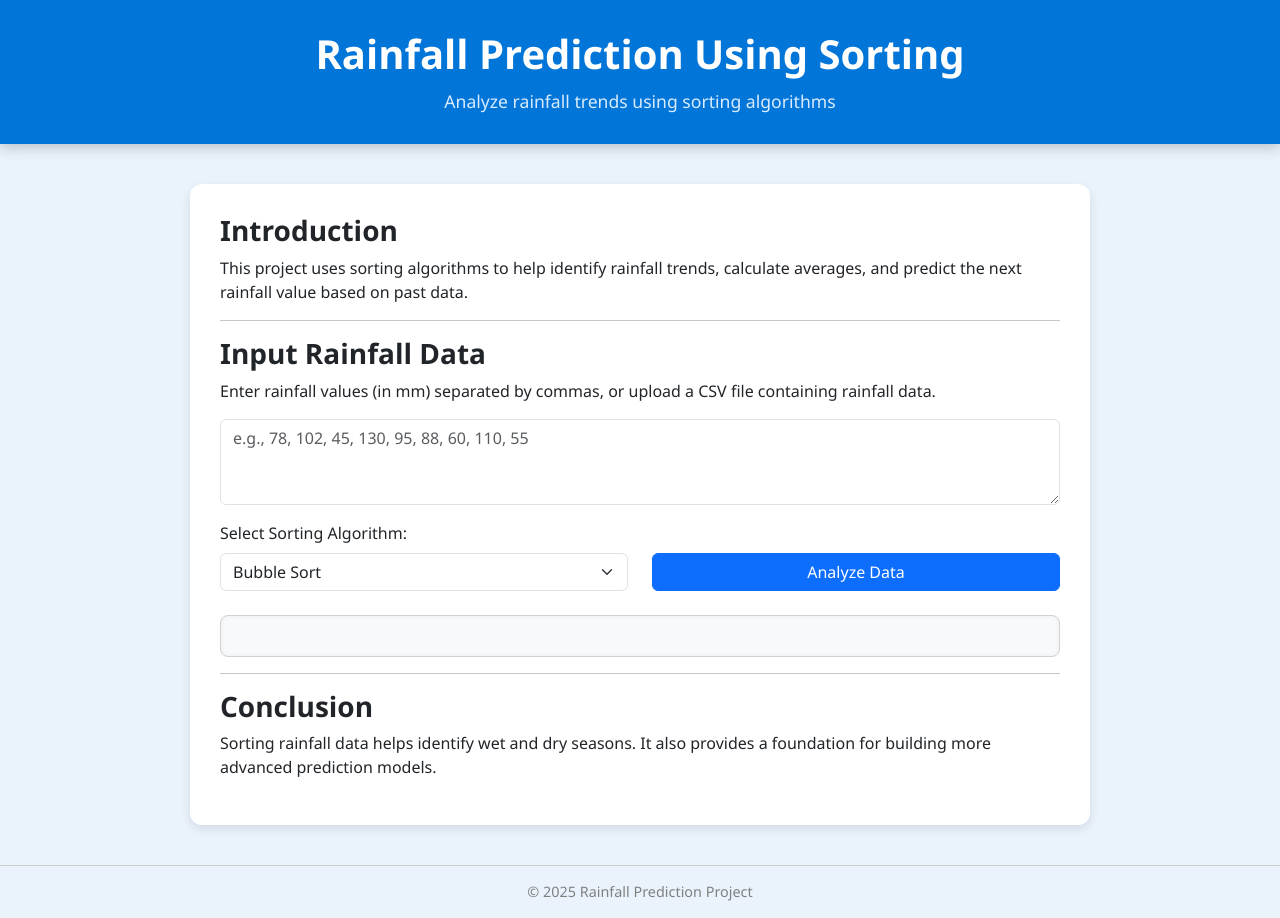
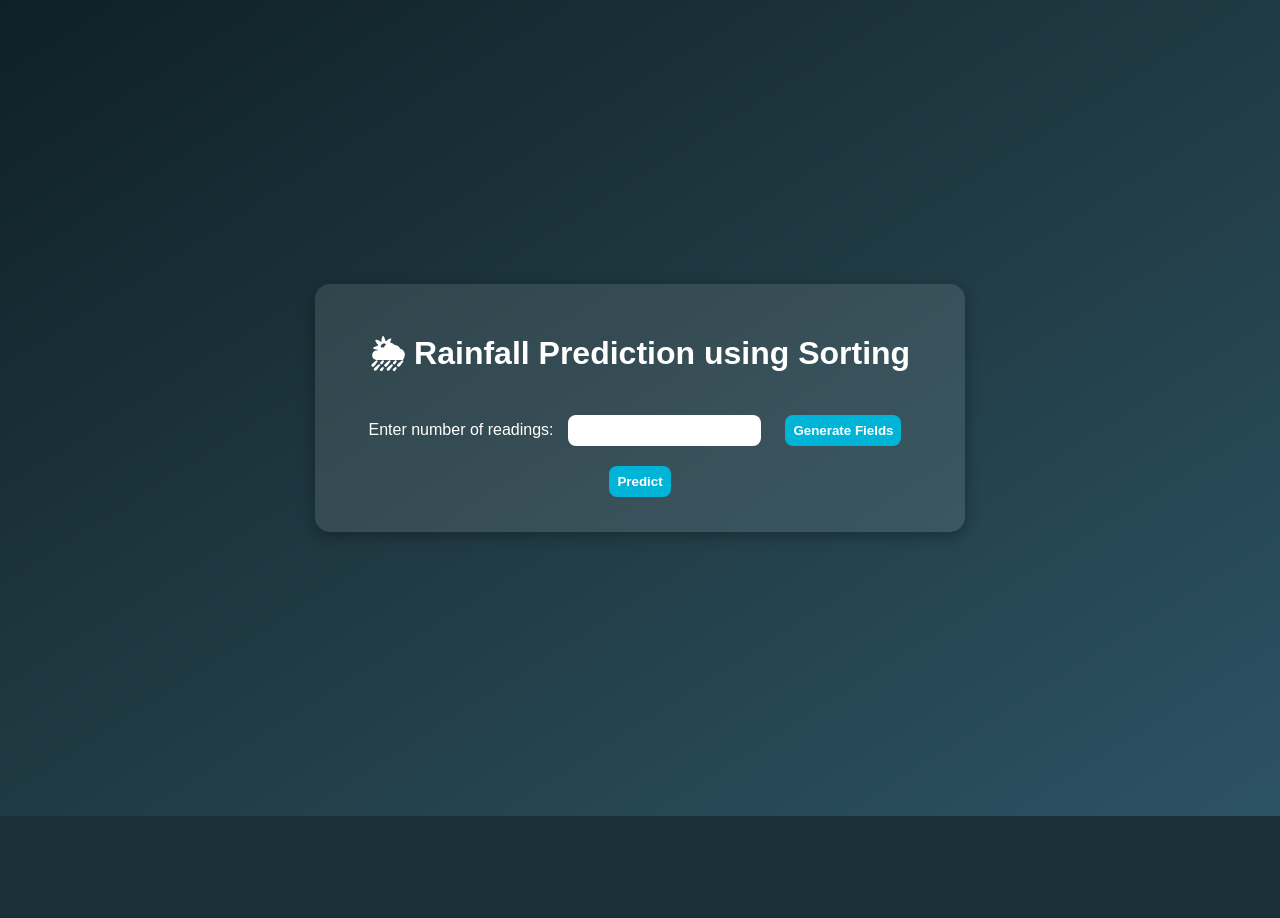
Before and after one commit to THEGODSAVIOUR/Python-project, a Flask app: page / in a window 1280 px wide. After the commit the page ends 816 px from the top, so only its background shows below. Run offline with Flask 3, Linux system fonts and the light colour scheme; some libraries are stand-ins or nearby versions.

Commit message:
Add result.html and rainfall prediction logic

```diff
--- a/app.py
+++ b/app.py
@@ -1,99 +1,55 @@
-from flask import Flask, render_template, request, jsonify
-from flask_cors import CORS
-import numpy as np
+from flask import Flask, render_template, request
+import math
 
-# --- Initialize Flask app ---
 app = Flask(__name__)
-CORS(app)  # Allow frontend (JS) to talk to Flask
 
-# --- Routes ---
+def calculate_humidity(air_temp, dew_temp):
+    """Calculate relative humidity based on given formulas."""
+    specific_humidity = 6.11 * (10 ** ((7.5 * dew_temp) / (237.3 + dew_temp)))
+    saturation_point = 6.11 * (10 ** ((7.5 * air_temp) / (237.3 + air_temp)))
+    relative_humidity = (specific_humidity / saturation_point) * 100
+    return relative_humidity
+
+
 @app.route('/')
-def home():
+def index():
     return render_template('index.html')
 
 
-@app.route('/analyze', methods=['POST'])
-def analyze():
+@app.route('/predict', methods=['POST'])
+def predict():
     try:
-        data = request.json.get('rainfall', [])
-        algorithm = request.json.get('algorithm', 'bubble')
+        n = int(request.form['count'])
+        readings = []
 
-        if not data:
-            return jsonify({'error': 'No rainfall data provided'}), 400
+        # Collect readings from form
+        for i in range(n):
+            air = float(request.form[f'air{i}'])
+            dew = float(request.form[f'dew{i}'])
+            rh = calculate_humidity(air, dew)
+            readings.append((rh, air, dew))
 
-        # --- Sorting algorithms ---
-        if algorithm == 'bubble':
-            sorted_data = bubble_sort(data)
-        elif algorithm == 'selection':
-            sorted_data = selection_sort(data)
-        elif algorithm == 'insertion':
-            sorted_data = insertion_sort(data)
-        elif algorithm == 'quick':
-            sorted_data = quick_sort(data)
-        else:
-            sorted_data = bubble_sort(data)  # Default fallback
+        # Sort by relative humidity (ascending)
+        readings.sort(key=lambda x: x[0])
 
-        # --- Calculations ---
-        avg = np.mean(sorted_data)
-        predicted = avg * 1.1  # Simple example: +10% trend prediction
+        # Find highest relative humidity
+        highest = readings[-1]
+        prediction = "Low chance of rainfall."
 
-        # --- Response ---
-        return jsonify({
-            'original': data,
-            'sorted_data': sorted_data,
-            'average': round(float(avg), 2),
-            'prediction': round(float(predicted), 2)
-        })
+        # Check if temperature is dropping compared to previous reading
+        if highest[0] > 80 and n > 1 and highest[1] < readings[-2][1]:
+            prediction = "High chance of rainfall (humidity high & temperature dropping)."
+
+        return render_template(
+            'result.html',
+            readings=readings,
+            highest=highest,
+            prediction=prediction
+        )
 
     except Exception as e:
-        return jsonify({'error': str(e)}), 500
+        return f"Error: {e}"
 
 
-# --- Sorting Algorithms ---
-
-def bubble_sort(arr):
-    a = arr[:]
-    for i in range(len(a)):
-        for j in range(0, len(a) - i - 1):
-            if a[j] > a[j + 1]:
-                a[j], a[j + 1] = a[j + 1], a[j]
-    return a
-
-
-def selection_sort(arr):
-    a = arr[:]
-    for i in range(len(a)):
-        min_idx = i
-        for j in range(i + 1, len(a)):
-            if a[j] < a[min_idx]:
-                min_idx = j
-        a[i], a[min_idx] = a[min_idx], a[i]
-    return a
-
-
-def insertion_sort(arr):
-    a = arr[:]
-    for i in range(1, len(a)):
-        key = a[i]
-        j = i - 1
-        while j >= 0 and key < a[j]:
-            a[j + 1] = a[j]
-            j -= 1
-        a[j + 1] = key
-    return a
-
-
-def quick_sort(arr):
-    if len(arr) <= 1:
-        return arr
-    else:
-        pivot = arr[len(arr) // 2]
-        left = [x for x in arr if x < pivot]
-        middle = [x for x in arr if x == pivot]
-        right = [x for x in arr if x > pivot]
-        return quick_sort(left) + middle + quick_sort(right)
-
-
-# --- Run Server ---
 if __name__ == '__main__':
     app.run(debug=True)
--- a/requrements.txt
+++ /dev/null
@@ -1,4 +0,0 @@
-Flask
-flask-cors
-numpy
-gunicorn
--- a/static/script.js
+++ b/static/script.js
@@ -1,49 +1,16 @@
-document.addEventListener("DOMContentLoaded", () => {
-  const analyzeBtn = document.getElementById("analyze-btn");
-  const rainfallInput = document.getElementById("rainfall");
-  const algorithmSelect = document.getElementById("algorithm");
-  const outputDiv = document.getElementById("output");
+function generateInputs() {
+    const count = document.getElementById('count').value;
+    const container = document.getElementById('inputFields');
+    container.innerHTML = "";
 
-  analyzeBtn.addEventListener("click", async () => {
-    // Get rainfall values from textarea
-    const rainfallValues = rainfallInput.value
-      .split(",")
-      .map(v => parseFloat(v.trim()))
-      .filter(v => !isNaN(v));
-
-    if (rainfallValues.length === 0) {
-      outputDiv.innerHTML = "<p style='color:red;'>⚠️ Please enter valid rainfall values!</p>";
-      return;
+    for (let i = 0; i < count; i++) {
+        container.innerHTML += `
+            <div>
+                <label>Air Temp (°C) ${i + 1}:</label>
+                <input type="number" name="air${i}" min="23" max="28" required>
+                <label>Dew Point (°C) ${i + 1}:</label>
+                <input type="number" name="dew${i}" min="7" max="16" required>
+            </div>
+        `;
     }
-
-    const algorithm = algorithmSelect.value;
-
-    try {
-      const response = await fetch("/analyze", {
-        method: "POST",
-        headers: { "Content-Type": "application/json" },
-        body: JSON.stringify({
-          rainfall: rainfallValues,
-          algorithm: algorithm
-        })
-      });
-
-      if (!response.ok) {
-        throw new Error("Server error");
-      }
-
-      const result = await response.json();
-
-      outputDiv.innerHTML = `
-        <h3>Results</h3>
-        <p><b>Original Data:</b> ${result.original.join(", ")}</p>
-        <p><b>Sorted Data (${algorithm} sort):</b> ${result.sorted_data.join(", ")}</p>
-        <p><b>Average Rainfall:</b> ${result.average}</p>
-        <p><b>Predicted Next Value:</b> ${result.prediction}</p>
-      `;
-    } catch (error) {
-      console.error(error);
-      outputDiv.innerHTML = "<p style='color:red;'>⚠️ Something went wrong while processing data.</p>";
-    }
-  });
-});
+}
--- a/static/style.css
+++ b/static/style.css
@@ -1,120 +1,64 @@
-/* ---------- General Page Styling ---------- */
 body {
-  background-color: #eaf3fc;
-  font-family: "Segoe UI", Tahoma, Geneva, Verdana, sans-serif;
-  color: #333;
-  margin: 0;
-  padding: 0;
+  background: linear-gradient(to bottom right, #0f2027, #203a43, #2c5364);
+  color: white;
+  font-family: 'Poppins', sans-serif;
+  display: flex;
+  justify-content: center;
+  align-items: center;
+  height: 100vh;
+  flex-direction: column;
 }
 
-/* ---------- Header ---------- */
-header {
-  background-color: #0275d8;
-  color: white;
+.container {
+  background: rgba(255, 255, 255, 0.1);
+  padding: 25px;
+  border-radius: 15px;
+  box-shadow: 0 4px 15px rgba(0,0,0,0.3);
   text-align: center;
-  padding: 40px 0;
-  box-shadow: 0 4px 12px rgba(0, 0, 0, 0.2);
+  width: 90%;
+  max-width: 600px;
 }
 
-header h1 {
-  font-size: 2.5rem;
-  font-weight: 700;
-  margin-bottom: 10px;
+input, button {
+  margin: 10px;
+  padding: 8px;
+  border-radius: 8px;
+  border: none;
+  outline: none;
 }
 
-header p {
-  font-size: 1.1rem;
-  margin: 0;
-  color: #d9ecff;
-}
-
-/* ---------- Main Container ---------- */
-.container {
-  background-color: white;
-  margin: 40px auto;
-  padding: 30px 40px;
-  border-radius: 16px;
-  box-shadow: 0 4px 15px rgba(0, 0, 0, 0.1);
-  max-width: 900px;
-}
-
-/* ---------- Section Headers ---------- */
-h3 {
-  color: #014f86;
-  font-weight: 700;
-  margin-top: 30px;
-  margin-bottom: 15px;
-}
-
-/* ---------- Input Elements ---------- */
-textarea {
-  border: 1px solid #bcd0e0;
-  border-radius: 10px;
-  font-size: 1rem;
-  padding: 10px;
-  width: 100%;
-  transition: border 0.3s;
-}
-
-textarea:focus {
-  outline: none;
-  border-color: #0275d8;
-  box-shadow: 0 0 6px rgba(2, 117, 216, 0.3);
-}
-
-select {
-  border-radius: 8px;
-  padding: 8px;
-  border: 1px solid #bcd0e0;
-  font-size: 1rem;
-  transition: border 0.3s;
-}
-
-select:focus {
-  border-color: #0275d8;
-  box-shadow: 0 0 6px rgba(2, 117, 216, 0.3);
-}
-
-/* ---------- Buttons ---------- */
 button {
-  background-color: #0275d8;
+  background-color: #00b4d8;
   color: white;
-  font-weight: 600;
-  border: none;
-  border-radius: 8px;
-  padding: 10px 20px;
-  transition: all 0.3s ease;
+  cursor: pointer;
+  font-weight: bold;
 }
 
 button:hover {
-  background-color: #025aa5;
-  transform: scale(1.02);
+  background-color: #0096c7;
 }
 
-/* ---------- Output Box ---------- */
-#output {
-  background-color: #f8f9fa;
-  border-radius: 10px;
-  padding: 20px;
-  margin-top: 25px;
-  border: 1px solid #d1d1d1;
-  font-family: "Courier New", monospace;
-  white-space: pre-line;
-  line-height: 1.6;
-  color: #222;
-  box-shadow: inset 0 0 5px rgba(0, 0, 0, 0.05);
+table {
+  width: 100%;
+  border-collapse: collapse;
+  margin-top: 20px;
 }
 
-/* ---------- Footer ---------- */
-footer {
-  text-align: center;
-  color: gray;
-  font-size: 0.9rem;
-  padding: 20px;
-  margin-top: 40px;
-  border-top: 1px solid #ccc;
+th, td {
+  border: 1px solid white;
+  padding: 8px;
 }
 
-footer p {
-  margin: 0;
+.btn {
+  display: inline-block;
+  margin-top: 20px;
+  background-color: #0077b6;
+  color: white;
+  padding: 10px 20px;
+  border-radius: 8px;
+  text-decoration: none;
 }
+
+.btn:hover {
+  background-color: #023e8a;
+}
--- a/templates/index.html
+++ b/templates/index.html
@@ -1,122 +1,23 @@
 <!DOCTYPE html>
 <html lang="en">
 <head>
-  <link rel="stylesheet" href="{{ url_for('static', filename='style.css') }}">
-  <meta charset="UTF-8" />
-  <meta name="viewport" content="width=device-width, initial-scale=1.0" />
-  <title>Rainfall Prediction Using Sorting</title>
-
-  <!-- Bootstrap CSS -->
-  <link
-    href="https://cdn.jsdelivr.net/npm/bootstrap@5.3.0/dist/css/bootstrap.min.css"
-    rel="stylesheet"
-  />
-
-  <style>
-    body {
-      background-color: #eaf3fc;
-      font-family: "Segoe UI", Tahoma, Geneva, Verdana, sans-serif;
-    }
-
-    header {
-      background-color: #0275d8;
-      color: white;
-      padding: 30px 0;
-      text-align: center;
-    }
-
-    .container {
-      margin-top: 40px;
-      max-width: 900px;
-      background-color: white;
-      padding: 30px;
-      border-radius: 12px;
-      box-shadow: 0 4px 10px rgba(0, 0, 0, 0.1);
-    }
-
-    footer {
-      text-align: center;
-      margin-top: 40px;
-      padding: 15px;
-      color: gray;
-    }
-
-    #output {
-      background-color: #f8f9fa;
-      border-radius: 8px;
-      padding: 20px;
-      margin-top: 20px;
-      border: 1px solid #d1d1d1;
-      white-space: pre-line;
-    }
-
-    h1, h3 {
-      font-weight: 700;
-    }
-
-    button {
-      margin-top: 10px;
-    }
-  </style>
+    <meta charset="UTF-8">
+    <meta name="viewport" content="width=device-width, initial-scale=1.0">
+    <title>Rainfall Prediction</title>
+    <link rel="stylesheet" href="{{ url_for('static', filename='style.css') }}">
 </head>
 <body>
-  <header>
-    <h1>Rainfall Prediction Using Sorting</h1>
-    <p>Analyze rainfall trends using sorting algorithms</p>
-  </header>
-
-  <div class="container">
-    <h3>Introduction</h3>
-    <p>
-      This project uses sorting algorithms to help identify rainfall trends, calculate averages,
-      and predict the next rainfall value based on past data.
-    </p>
-
-    <hr />
-
-    <h3>Input Rainfall Data</h3>
-    <p>
-      Enter rainfall values (in mm) separated by commas, or upload a CSV file containing rainfall data.
-    </p>
-
-    <textarea
-      id="rainfall"
-      class="form-control"
-      rows="3"
-      placeholder="e.g., 78, 102, 45, 130, 95, 88, 60, 110, 55"
-    ></textarea>
-
-    <div class="row mt-3">
-      <div class="col-md-6">
-        <label class="form-label">Select Sorting Algorithm:</label>
-        <select id="algorithm" class="form-select">
-          <option value="bubble">Bubble Sort</option>
-          <option value="selection">Selection Sort</option>
-          <option value="quick">Quick Sort</option>
-        </select>
-      </div>
-
-      <div class="col-md-6 d-flex align-items-end">
-        <button id="analyze-btn" class="btn btn-primary w-100">Analyze Data</button>
-      </div>
+    <div class="container">
+        <h1>🌦 Rainfall Prediction using Sorting</h1>
+        <form method="POST" action="/predict" id="tempForm">
+            <label>Enter number of readings:</label>
+            <input type="number" id="count" name="count" min="1" required>
+            <button type="button" onclick="generateInputs()">Generate Fields</button>
+            <div id="inputFields"></div>
+            <button type="submit">Predict</button>
+        </form>
     </div>
 
-    <div id="output" class="mt-4"></div>
-
-    <hr />
-    <h3>Conclusion</h3>
-    <p>
-      Sorting rainfall data helps identify wet and dry seasons. It also provides a foundation
-      for building more advanced prediction models.
-    </p>
-  </div>
-
-  <footer>
-    <p>© 2025 Rainfall Prediction Project</p>
-  </footer>
-
-  <!-- JS -->
-  <script src="https://cdn.jsdelivr.net/npm/bootstrap@5.3.0/dist/js/bootstrap.bundle.min.js"></script>
-  <script src="{{ url_for('static', filename='script.js') }}"></script>
+    <script src="{{ url_for('static', filename='script.js') }}"></script>
 </body>
 </html>
```
Also changed, not shown: templates/result.html (added, +37 -0 lines).
